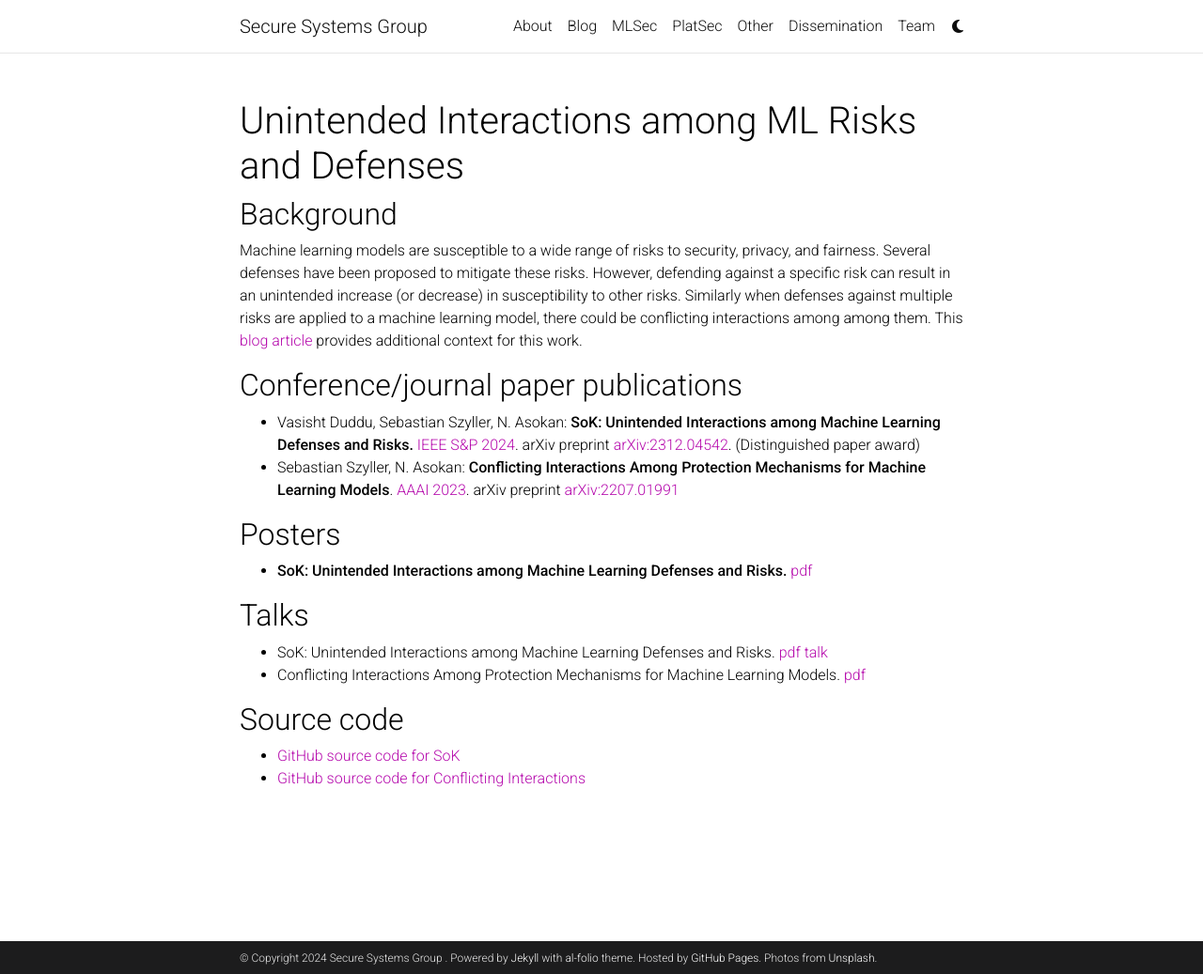
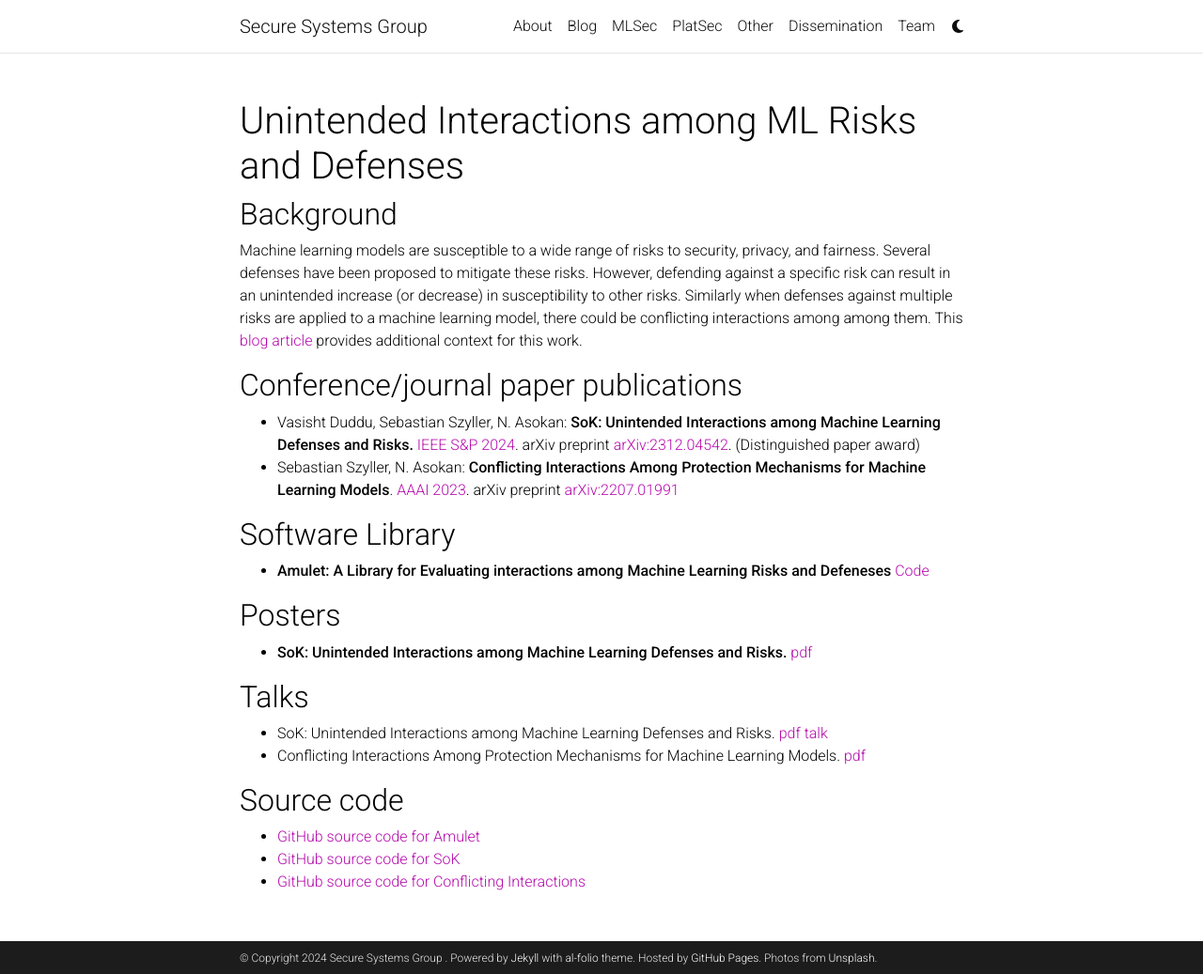
Before and after one commit to ssg-research/ssg-research.github.io, a Jekyll site: the page built from _projects/mlsec/interactions.md, in a window 1280 px wide and 1037 px high. Shown: the whole window at 94% size. Built offline with Jekyll 4.4.1, drawn with Linux system fonts in a browser that asks for light colours; comment, search, counter and statistics services are not loaded; a style sheet for code colours, icons or effects is not loaded.

Commit message:
Update interactions.md

```diff
--- a/_projects/mlsec/interactions.md
+++ b/_projects/mlsec/interactions.md
@@ -22,6 +22,10 @@ This [blog article](https://crysp.uwaterloo.ca/ssg/blog/2024/05/unintended-inter
 - Vasisht Duddu, Sebastian Szyller, N. Asokan: **SoK: Unintended Interactions among Machine Learning Defenses and Risks.** [IEEE S&P 2024](https://sp2024.ieee-security.org/). arXiv preprint [arXiv:2312.04542](https://arxiv.org/abs/2312.04542). (Distinguished paper award)
 - Sebastian Szyller, N. Asokan: **Conflicting Interactions Among Protection Mechanisms for Machine Learning Models**. [AAAI 2023](https://aaai-23.aaai.org). arXiv preprint [arXiv:2207.01991](https://arxiv.org/abs/2207.01991)
 
+## Software Library
+
+- **Amulet: A Library for Evaluating interactions among Machine Learning Risks and Defeneses** [Code](https://github.com/ssg-research/amulet)
+
 ## Posters
 
 - **SoK: Unintended Interactions among Machine Learning Defenses and Risks.** [pdf](../../assets/pdf/mlsec/sok_poster.pdf)
@@ -33,6 +37,6 @@ This [blog article](https://crysp.uwaterloo.ca/ssg/blog/2024/05/unintended-inter
 
 ## Source code
 
-
+- [GitHub source code for Amulet](https://github.com/ssg-research/amulet)
 - [GitHub source code for SoK](https://github.com/ssg-research/sok-unintended-interactions)
 - [GitHub source code for Conflicting Interactions](https://github.com/ssg-research/conflicts-in-ml-protection-mechanisms)
```
